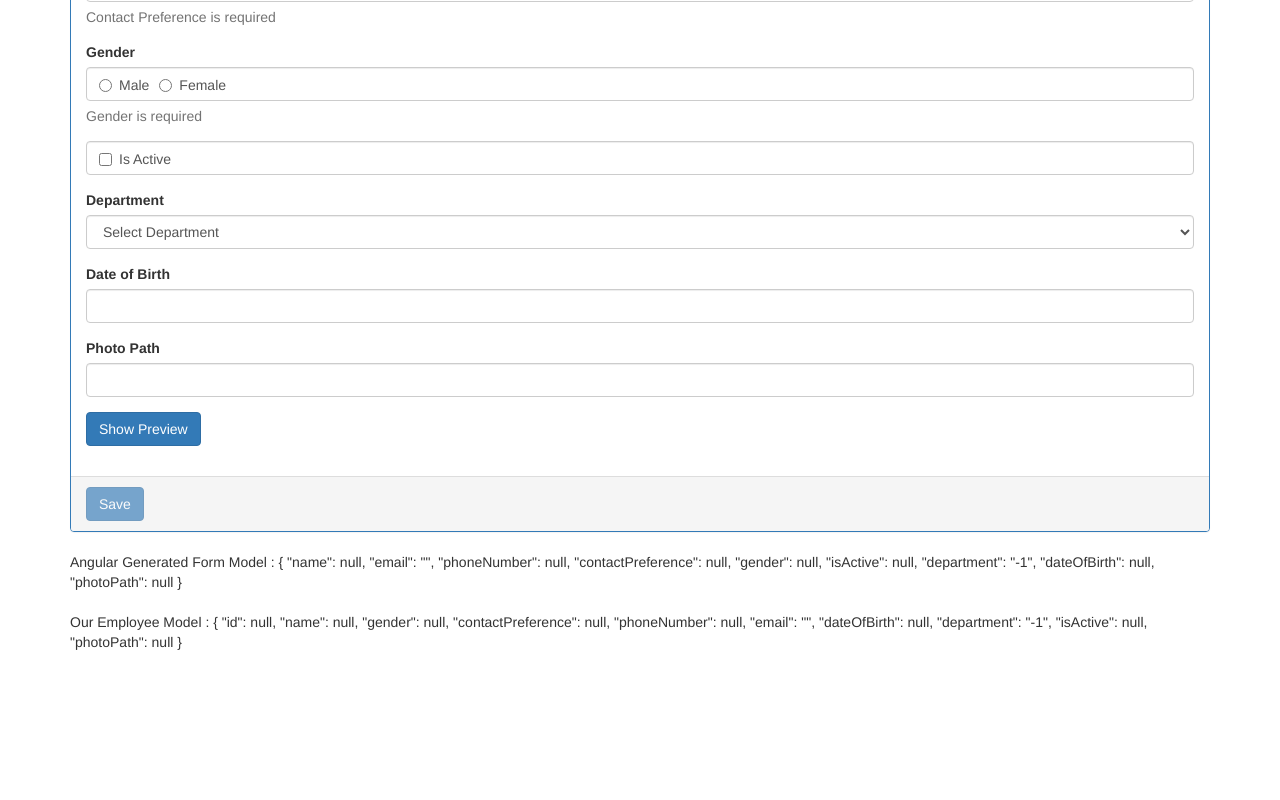
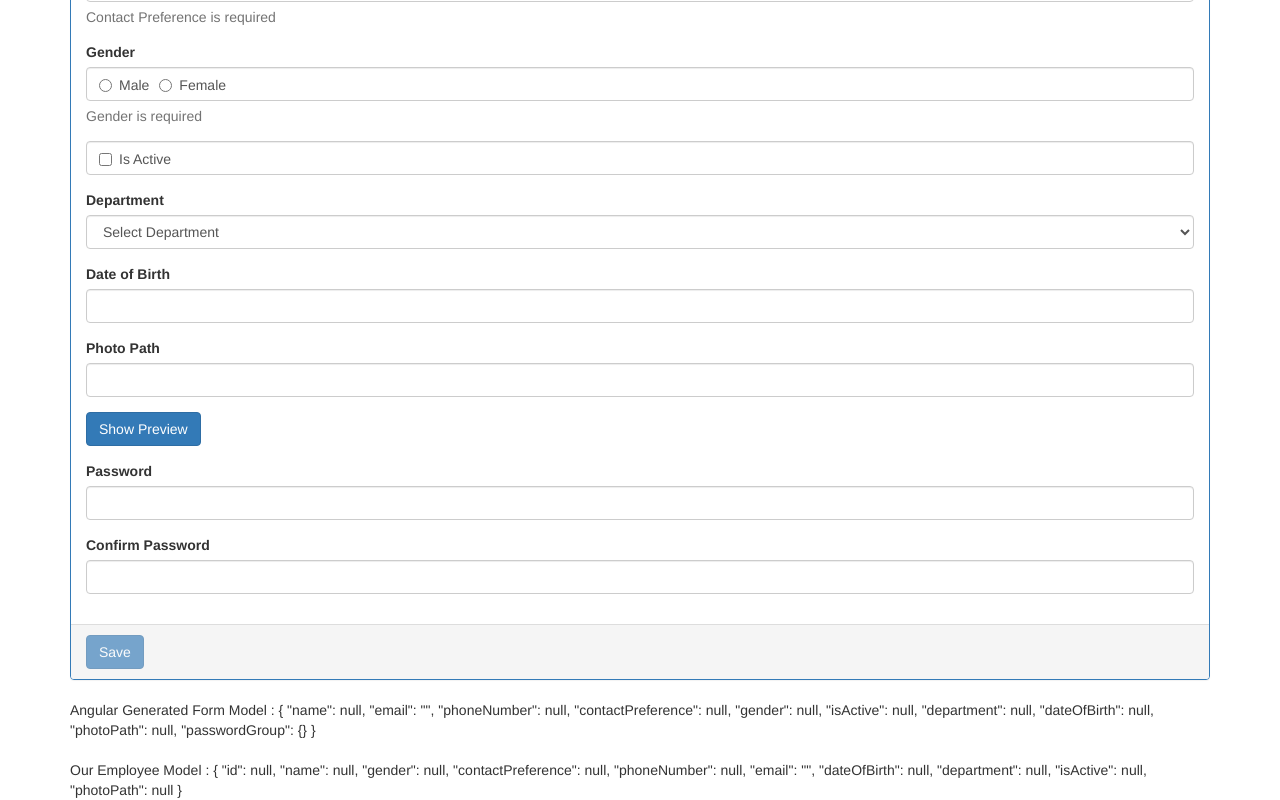
Before and after one commit to gitSEND/angular-crud-2019, an Angular app: page /create in a window 1280 px wide. Shown: the part 406-1206 px from the top of the page. Before the commit the page ends 1058 px from the top, so only its background shows below. Built offline with nearby package versions, Linux system fonts and the light colour scheme.

Commit message:
Angular password and confirm password validation
Angular password and confirm password validation & trigger validation manually

```diff
--- a/src/app/app.module.ts
+++ b/src/app/app.module.ts
@@ -4,6 +4,7 @@
 import { FormsModule } from '@angular/forms';
 import { BsDatepickerModule } from 'ngx-bootstrap/datepicker';
 import { BrowserAnimationsModule } from '@angular/platform-browser/animations';
+import { ConfirmEqualValidatorDirective } from './shared/confirm-equal-validator.directive';
 
 
 import { AppComponent } from './app.component';
@@ -19,7 +20,8 @@
   declarations: [
     AppComponent,
     ListEmployeesComponent,
-    CreateEmployeeComponent
+    CreateEmployeeComponent,
+    ConfirmEqualValidatorDirective
   ],
   imports: [
     BrowserModule,
--- a/src/app/employees/create-employee.component.html
+++ b/src/app/employees/create-employee.component.html
@@ -155,17 +155,15 @@
               </div> -->
 
             <div class="form-group" [class.has-error]="department.touched && department.invalid">
-                <label for="department" class="control-label">
-                    Department
-                </label>
-                <select id="department" required #department="ngModel" name="department"
-                    [(ngModel)]="employee.department" class="form-control">
-                    <option value="-1">Select Department</option>
+                <label for="department" class="control-label">Department</label>
+                <select required #department="ngModel" name="department" [(ngModel)]="employee.department"
+                    id="department" class="form-control">
+                    <option disabled [ngValue]="null">Select Department</option>
                     <option *ngFor="let dept of departments" [value]="dept.id">
                         {{dept.name}}
                     </option>
                 </select>
-                <span class="help-block" *ngIf="department.touched && department.invalid">
+                <span class="help-block" *ngIf="department.touched && department.errors?.required">
                     Department is required
                 </span>
             </div>
@@ -190,6 +188,31 @@
                 <img [src]="photoPath" height="200" width="200" *ngIf="previewPhoto" />
             </div>
 
+            <div ngModelGroup="passwordGroup" [class.has-error]="confirmPassword.touched && confirmPassword.invalid">
+                <div class="form-group" [class.has-error]="password.touched && password.invalid">
+                    <label for="password" class="control-label">Password</label>
+                    <input id="password" required type="text" class="form-control" name="password"
+                        [(ngModel)]="employee.password" #password="ngModel"
+                        (input)="confirmPassword.control.updateValueAndValidity()">
+                    <span class="help-block" *ngIf="password.touched && password.errors?.required">
+                        Password is required
+                    </span>
+                </div>
+                <div class="form-group" [class.has-error]="confirmPassword.touched && confirmPassword.invalid">
+                    <label for="confirmPassword" class="control-label">Confirm Password</label>
+                    <input name="confirmPassword" appConfirmEqualValidator="password" required id="confirmPassword"
+                        type="text" class="form-control" [(ngModel)]="employee.confirmPassword"
+                        #confirmPassword="ngModel">
+                    <span class="help-block" *ngIf="confirmPassword.touched && confirmPassword.errors?.required">
+                        Confirm Password is required
+                    </span>
+                    <span class="help-block" *ngIf="confirmPassword.touched && confirmPassword.errors?.notEqual &&
+                    !confirmPassword.errors?.required">
+                        Password and Confirm Password does not match
+                    </span>
+                </div>
+            </div>
+
         </div>
 
         <div class="panel-footer">
--- a/src/app/employees/create-employee.component.ts
+++ b/src/app/employees/create-employee.component.ts
@@ -23,7 +23,7 @@
     phoneNumber: null,
     email: '',
     dateOfBirth: null,
-    department: '-1',
+    department: null,
     isActive: null,
     photoPath: null
   };
--- /dev/null
+++ b/src/app/shared/confirm-equal-validator.directive.ts
@@ -0,0 +1,22 @@
+import { Validator, AbstractControl, NG_VALIDATORS } from '@angular/forms';
+import { Directive, Input } from '@angular/core';
+
+@Directive({
+    selector: '[appConfirmEqualValidator]',
+    providers: [{
+        provide: NG_VALIDATORS,
+        useExisting: ConfirmEqualValidatorDirective,
+        multi: true
+    }]
+})
+export class ConfirmEqualValidatorDirective implements Validator {
+    @Input() appConfirmEqualValidator: string;
+    validate(control: AbstractControl): { [key: string]: any } | null {
+        const controlToCompare = control.parent.get(this.appConfirmEqualValidator);
+        if (controlToCompare && controlToCompare.value !== control.value) {
+            return { 'notEqual': true };
+        }
+
+        return null;
+    }
+}
```
